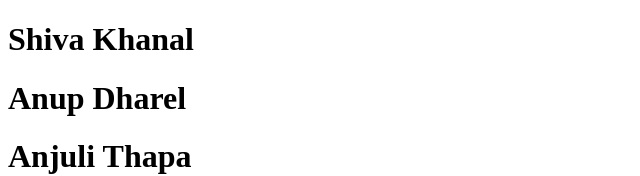
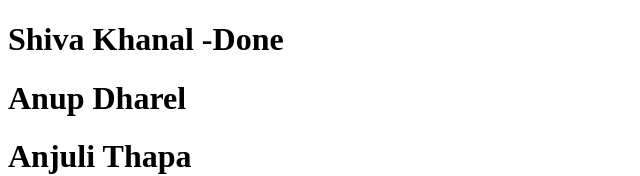
Before and after one commit to Shiva-Khanal/hackathonsample.com, a plain HTML site: page teams.html in a window 1280 px wide. Shown: the top 176 px of the page, without its empty margins (0-640 px from the left). Drawn offline with Linux system fonts and the light colour scheme.

Commit message:
Third commit done lekhne task by SK

```diff
--- a/teams.html
+++ b/teams.html
@@ -6,7 +6,7 @@
     <title>Sample(teams)</title>
 </head>
 <body>
-    <h1>Shiva Khanal</h1>
+    <h1>Shiva Khanal -Done</h1>
     <h1>Anup Dharel</h1>
     <h1>Anjuli Thapa</h1>
     <h1>Aarushi Karki</h1>
```
